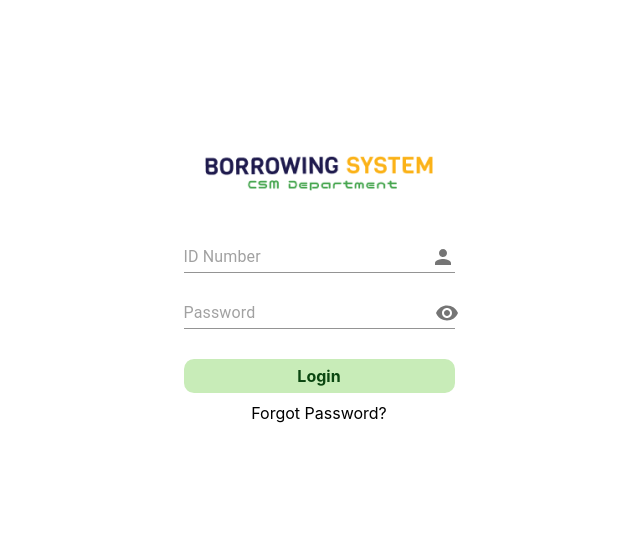
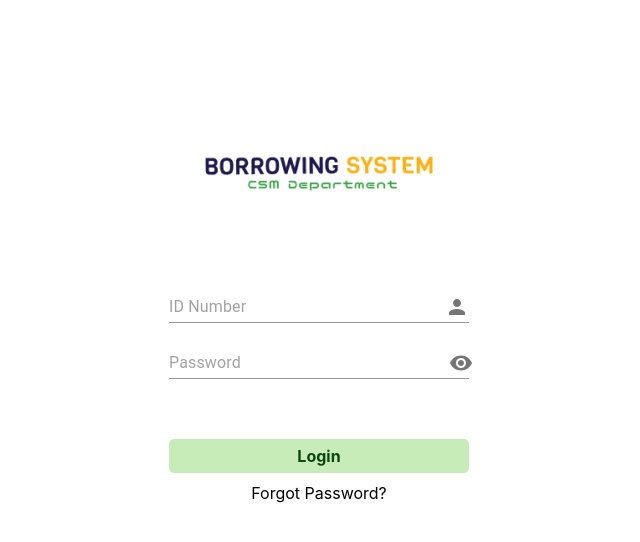
Before and after one commit to cysriafdub/csmlaboratory-student, a React (Create React App) app: page / in a window 1280 px wide. Shown: the top 542 px of the page, without its empty margins (321-961 px from the left). Built offline with nearby package versions, Linux system fonts and the light colour scheme.

Commit message:
medj polished styles

```diff
--- a/src/App.css
+++ b/src/App.css
@@ -16,7 +16,7 @@ input::-ms-reveal {
 
 .mainlogo{
   margin-top: 150px;
-  margin-bottom: 50px;
+  margin-bottom: 100px;
 }
 
 .grouplogo, .logo{
@@ -25,17 +25,21 @@ input::-ms-reveal {
 
 .loginButton {
   margin-top: 30px;
-  width: 271px;
+  width: 300px;
   border: none;
   background-color: #C8ECB8;
   height: 34px;
   color: #0A4610;
   font-weight: bolder;
-  border-radius: 10px;
+  border-radius: 5px;
 
   display: flex;
   justify-content: center;
   align-items: center;
+}
+
+.loginbtncontainer{
+  margin-top: 30px;
 }
 
 .fpContainer{
@@ -231,10 +235,11 @@ td{
   align-items: center;
   border-radius: 10px;
   position: absolute;
-  top: 50%;
+  top: 90%;
   left: 50%;
   transform: translate(-50%, -50%);
   padding-bottom: 20px;
+
 }
 
 .btnsContainer{
--- a/src/App.tsx
+++ b/src/App.tsx
@@ -2,7 +2,6 @@ import React from 'react';
 import logo from './logo.svg';
 import './App.css';
 import BorrowingForm from './components/borrowForm/BorrowingForm';
-import ForgotPassword from './components/forgotPassword/ForgotPassword';
 import RequestConfirm from './components/requestConfirm/RequestConfirm';
 import Login from './components/login/Login';
 import DashboardScreen from './components/dashboard/dashboard';
@@ -13,6 +12,7 @@ import ReturnCheckingView from './components/transactionView/returnCheckingView'
 import BreakageView from './components/transactionView/breakageView';
 import BreakageCompletedView from './components/transactionView/breakageCompletedView';
 import { BrowserRouter as Router, Routes, Route } from 'react-router-dom';
+import ForgotPassword from './components/forgotPassword/ForgotPassword';
 
 function App() {
   return (
@@ -20,6 +20,7 @@ function App() {
     <div className="App">
       <Routes>
           <Route path="/" element={<Login/>} />
+          <Route path='/forgot-password' element={<ForgotPassword />} />
           <Route path="/borrow-form" element={<BorrowingForm />} />
           <Route path='/request-confirm' element={<RequestConfirm />} />
           <Route path="/dashboard" element={<DashboardScreen />} />
--- a/src/components/borrowForm/BorrowingForm.tsx
+++ b/src/components/borrowForm/BorrowingForm.tsx
@@ -62,14 +62,7 @@ function BorrowingForm() {
     setInputFocused(true);
   };
 
-  const handleInputBlur = () => {
-    setTimeout(() => {
-      if (document.activeElement && !document.activeElement.classList.contains('suggestionItem')) {
-        // Hide the suggestion box when the input field loses focus
-        setShowSuggestionBox(false);
-      }
-    }, 100);
-  };
+
 
 
 
--- a/src/components/forgotPassword/ForgotPassword.tsx
+++ b/src/components/forgotPassword/ForgotPassword.tsx
@@ -2,14 +2,17 @@ import * as React from 'react';
 import ArrowBackIcon from '@mui/icons-material/ArrowBack';
 import { InputAdornment, TextField } from '@mui/material';
 import PersonIcon from '@mui/icons-material/Person';
+import { Link } from 'react-router-dom';
 
 function ForgotPassword() {
     return (
         <div className='forgotPassPageContainer'>
             <div className="arrowContainer">
-                <button className="arrowButton">
-                    <ArrowBackIcon sx={{ width: 40, height: 40 }} />
-                </button>
+                <Link to="/">
+                    <button className="arrowButton">
+                        <ArrowBackIcon sx={{ width: 40, height: 40 }} />
+                    </button>
+                </Link>
             </div>
             <div className='contentContainer'>
                 <div className='content'>
--- a/src/components/login/Login.tsx
+++ b/src/components/login/Login.tsx
@@ -27,8 +27,9 @@ function Login() {
                             id="input-with-icon-textfield"
                             placeholder='ID Number'
                             sx={{
-                                width: 271,
+                                width: 300,
                                 marginBottom: 3,
+                                borderColor: 'black'
                             }}
                             InputProps={{
                                 endAdornment: (
@@ -46,7 +47,7 @@ function Login() {
                             type={showPassword ? 'text' : 'password'}
                             placeholder='Password'
                             sx={{
-                                width: 271
+                                width: 300,
                             }}
                             endAdornment={
                                 <InputAdornment position="end">
@@ -62,10 +63,14 @@ function Login() {
                             }
                         />
                     </div>
-                    <div className='form-container'>
+                    <div className='form-container loginbtncontainer'>
                     <Link to='/dashboard' className='loginButton'>Login</Link></div>
                 </form>
-                <div className='fpContainer'> <a className='forgotpass' href='/'>Forgot Password?</a></div>
+                <div className='fpContainer'>
+                    <Link to="/forgot-password">
+                        <a className='forgotpass' href='/'>Forgot Password?</a>
+                    </Link>
+                </div>
             </div>
         </div>
     );
```
